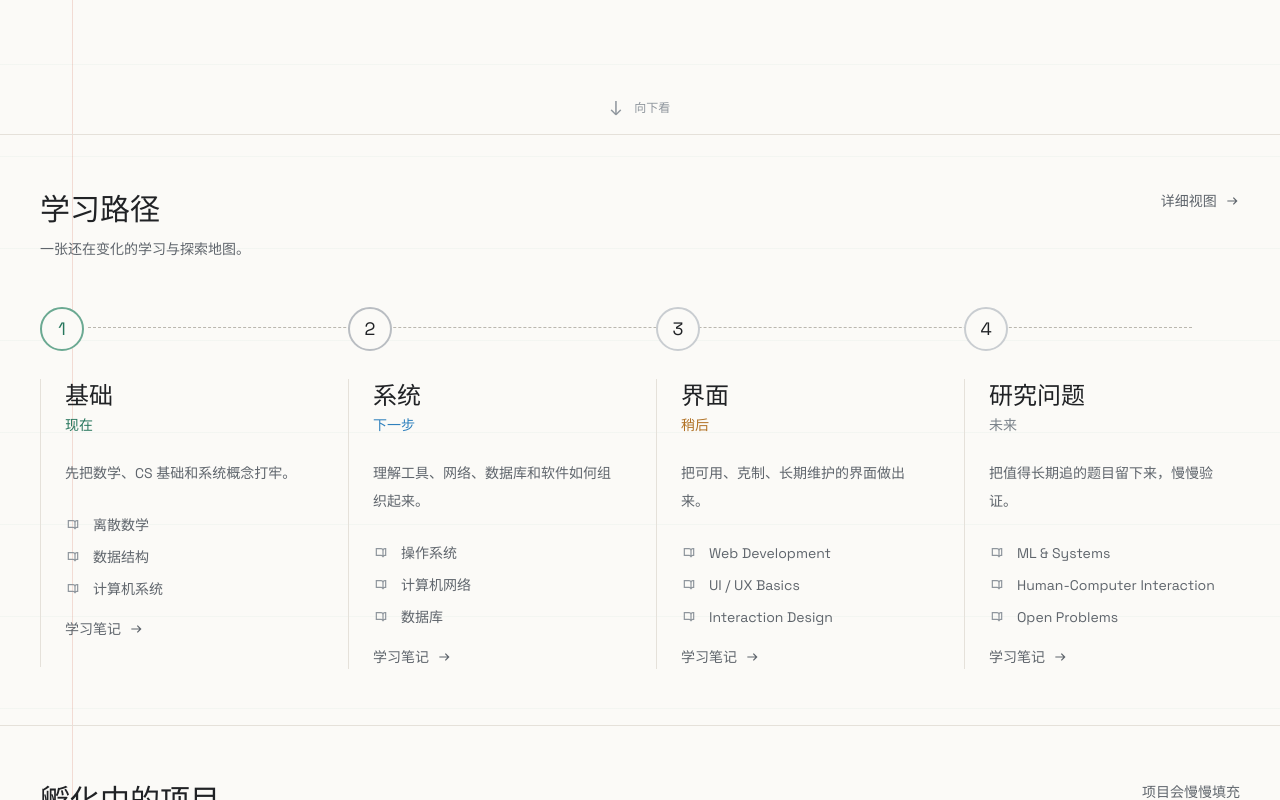
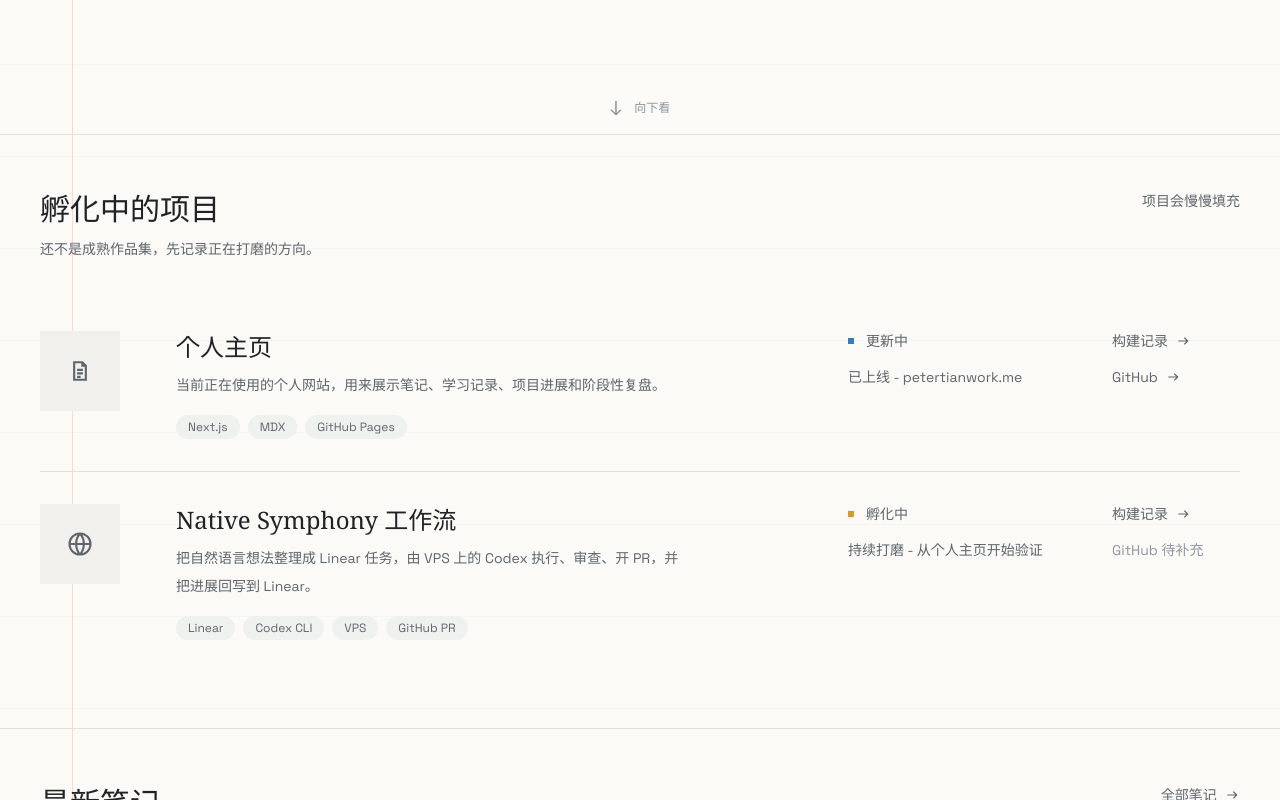
Before and after one commit to PeterTianbuhan/PeterTianbuhan.github.io, a Next.js app: page /zh/ in a window 1280 px wide. Shown: the part 580-1380 px from the top of the page. Built offline with nearby package versions, Linux system fonts and the light colour scheme.

Commit message:
Remove placeholder learning path section

```diff
--- a/components/home/home-view.tsx
+++ b/components/home/home-view.tsx
@@ -6,7 +6,6 @@ import type { PostListItem } from "@/lib/content";
 import type { Locale } from "@/lib/i18n";
 import type {
   Dictionary,
-  LocalizedLearningStage,
   LocalizedProject,
   SiteContent,
 } from "@/lib/site";
@@ -30,20 +29,6 @@ const statusPill = {
   blue: "bg-[#e5f0f6] text-[#2d6f9f]",
   amber: "bg-[#f7ead1] text-[#9b6a18]",
   green: "bg-[#dcefe8] text-[#27765d]",
-};
-
-const stageRing = {
-  current: "border-[#6ba992] text-[#27765d]",
-  next: "border-[#b9bdc2] text-[#202225]",
-  later: "border-[#c9cdd1] text-[#202225]",
-  future: "border-[#c9cdd1] text-[#202225]",
-};
-
-const stageText = {
-  current: "text-[#27765d]",
-  next: "text-[#2f80bd]",
-  later: "text-[#b07124]",
-  future: "text-[#7a828a]",
 };
 
 function Icon({ name, className = "" }: { name: IconName; className?: string }) {
@@ -230,63 +215,6 @@ function Hero({
   );
 }
 
-function LearningPath({
-  dictionary,
-  locale,
-  stages,
-}: {
-  dictionary: Dictionary;
-  locale: Locale;
-  stages: LocalizedLearningStage[];
-}) {
-  return (
-    <section className="section-rule px-6 py-14 sm:px-8" id="learning">
-      <div className="mx-auto max-w-[1200px]">
-        <div className="mb-12 flex flex-col justify-between gap-4 sm:flex-row sm:items-start">
-          <div>
-            <h2 className="academic-serif text-3xl font-normal">{dictionary.home.learningPath}</h2>
-            <p className="mt-3 text-sm text-[color:var(--ink-soft)]">{dictionary.home.learningSubtitle}</p>
-          </div>
-          <Link className="paper-link text-sm" href={`/${locale}/blog`}>
-            {dictionary.home.detailedView}
-            <Icon className="size-4" name="arrow" />
-          </Link>
-        </div>
-
-        <div className="relative grid gap-8 md:grid-cols-4">
-          <div className="absolute left-12 right-12 top-5 hidden border-t border-dashed border-[#bab7af] md:block" />
-          {stages.map((stage) => (
-            <article className="relative" key={stage.number}>
-              <div className={`relative z-10 grid size-11 place-items-center rounded-full border-2 bg-[color:var(--background)] text-lg ${stageRing[stage.statusTone]}`}>
-                {stage.number}
-              </div>
-              <div className="mt-7 border-l border-[color:var(--rule)] pl-6 md:min-h-[18rem]">
-                <h3 className="academic-serif text-2xl font-normal">{stage.title}</h3>
-                <p className={`mt-1 text-sm ${stageText[stage.statusTone]}`}>{stage.status}</p>
-                <p className="mt-6 max-w-[17rem] text-sm leading-7 text-[color:var(--ink-soft)]">
-                  {stage.summary}
-                </p>
-                <ul className="mt-7 space-y-3 text-sm text-[color:var(--ink-soft)]">
-                  {stage.items.map((item) => (
-                    <li className="flex items-center gap-3" key={item}>
-                      <Icon className="size-4 text-[color:var(--muted)]" name="book" />
-                      {item}
-                    </li>
-                  ))}
-                </ul>
-                <Link className="paper-link mt-5 text-sm" href={`/${locale}/blog`}>
-                  {dictionary.home.blogCta}
-                  <Icon className="size-4" name="arrow" />
-                </Link>
-              </div>
-            </article>
-          ))}
-        </div>
-      </div>
-    </section>
-  );
-}
-
 function Projects({
   dictionary,
   locale,
@@ -438,7 +366,6 @@ export function HomeView({ dictionary, latestPosts, locale, site }: HomeViewProp
     <main className="notebook-page min-h-screen bg-[color:var(--background)] text-[color:var(--ink)]">
       <SiteHeader alternatePath={alternatePath} dictionary={dictionary} locale={locale} />
       <Hero dictionary={dictionary} latestPosts={latestPosts} locale={locale} site={site} />
-      <LearningPath dictionary={dictionary} locale={locale} stages={site.learningPath} />
       <Projects dictionary={dictionary} locale={locale} projects={site.projects} />
       <LatestNotes dictionary={dictionary} locale={locale} posts={latestPosts} />
       <SiteFooter dictionary={dictionary} locale={locale} site={site} />
--- a/components/site/site-header.tsx
+++ b/components/site/site-header.tsx
@@ -27,9 +27,6 @@ export function SiteHeader({
           <Link className="nav-link hidden sm:inline-flex" href={`/${locale}/blog`}>
             {dictionary.nav.blog}
           </Link>
-          <Link className="nav-link hidden md:inline-flex" href={`/${locale}#learning`}>
-            {dictionary.nav.learning}
-          </Link>
           <Link className="nav-link hidden md:inline-flex" href={`/${locale}#projects`}>
             {dictionary.nav.projects}
           </Link>
--- a/lib/site.ts
+++ b/lib/site.ts
@@ -63,7 +63,6 @@ const dictionary = {
       brand: "Peter Tian",
       home: "首页",
       blog: "笔记",
-      learning: "学习",
       projects: "项目",
       contact: "关于",
     },
@@ -76,8 +75,6 @@ const dictionary = {
       readArticle: "阅读",
       recentPath: "近期轨迹",
       incubatingProjects: "孵化中的项目",
-      learningPath: "学习路径",
-      learningSubtitle: "一张还在变化的学习与探索地图。",
       projectsTitle: "孵化中的项目",
       projectsSubtitle: "还不是成熟作品集，先记录正在打磨的方向。",
       latestNotes: "最新笔记",
@@ -88,7 +85,6 @@ const dictionary = {
       aboutTitle: "关于",
       connectTitle: "联系",
       scroll: "向下看",
-      detailedView: "详细视图",
       allNotes: "全部笔记",
       moreNotes: "更多笔记",
       footerNote: "慢慢来，比较快。",
@@ -112,7 +108,6 @@ const dictionary = {
       brand: "Peter Tian",
       home: "Home",
       blog: "Notes",
-      learning: "Learning",
       projects: "Projects",
       contact: "About",
     },
@@ -125,8 +120,6 @@ const dictionary = {
       readArticle: "Read",
       recentPath: "Recent Path",
       incubatingProjects: "Incubating Projects",
-      learningPath: "Learning Path",
-      learningSubtitle: "A map of what I am learning and exploring.",
       projectsTitle: "Incubating Projects",
       projectsSubtitle: "Projects I am working on outside class.",
       latestNotes: "Latest Notes",
@@ -137,7 +130,6 @@ const dictionary = {
       aboutTitle: "About",
       connectTitle: "Let's connect",
       scroll: "Scroll to explore",
-      detailedView: "Detailed view",
       allNotes: "All notes",
       moreNotes: "More notes",
       footerNote: "Make things slowly and learn along the way.",
@@ -313,8 +305,8 @@ const rawSiteContent: RawSiteContent = {
       status: { zh: "更新中", en: "Evolving" },
       name: { zh: "个人主页", en: "Personal Homepage" },
       summary: {
-        zh: "当前正在使用的个人网站，用来展示笔记、学习路径、项目进展和阶段性复盘。",
-        en: "The personal site I am using for notes, learning paths, project updates, and retrospectives.",
+        zh: "当前正在使用的个人网站，用来展示笔记、学习记录、项目进展和阶段性复盘。",
+        en: "The personal site I am using for notes, learning records, project updates, and retrospectives.",
       },
       meta: { zh: "已上线 - petertianwork.me", en: "Live - petertianwork.me" },
     },
@@ -384,7 +376,6 @@ export type SiteContent = {
     time: string;
     text: string;
   }[];
-  learningPath: LocalizedLearningStage[];
 };
 
 export const getDictionary = cache(async (locale: Locale) => dictionary[locale]);
@@ -422,12 +413,4 @@ export const getSiteContent = cache(async (locale: Locale): Promise<SiteContent>
     time: localize(item.time, locale),
     text: localize(item.text, locale),
   })),
-  learningPath: rawSiteContent.learningPath.map((stage) => ({
-    number: stage.number,
-    statusTone: stage.statusTone,
-    title: localize(stage.title, locale),
-    status: localize(stage.status, locale),
-    summary: localize(stage.summary, locale),
-    items: stage.items.map((item) => localize(item, locale)),
-  })),
 }));
```
